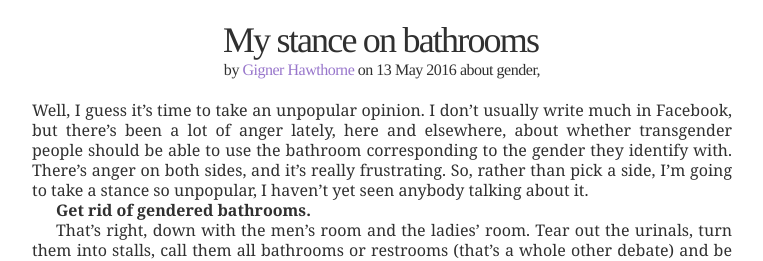
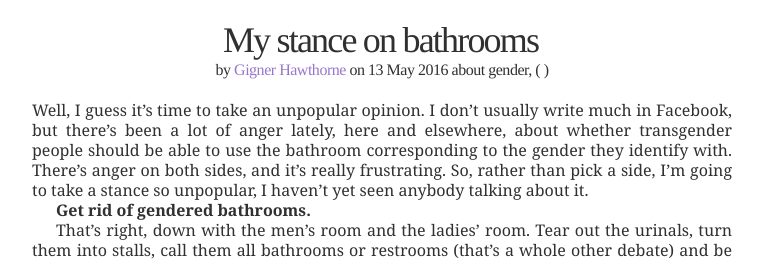
Before and after one commit to gulopine/gulopine.github.io, a Jekyll site: the page built from _posts/2016-05-13-my-stance-on-bathrooms.md, in a window 1280 px wide. Shown: the top 261 px of the page, without its empty margins (258-1021 px from the left). Built offline with Jekyll 4.4.1, drawn with Linux system fonts in a browser that asks for light colours; part of the change alters nothing that is shown.

```diff
--- a/_layouts/post.html
+++ b/_layouts/post.html
@@ -10,6 +10,7 @@ layout: default
     about
     {% for tag in page.tags %}
       {% if tag.last %} and {% endif %}{{ tag }}{% unless tag.last %},{% endunless %}
+      ({% if tag.first %}first{% endif %} {%if tag.last %}last{% endif %})
     {% endfor %}
   {% endunless %}
 </div>
```
